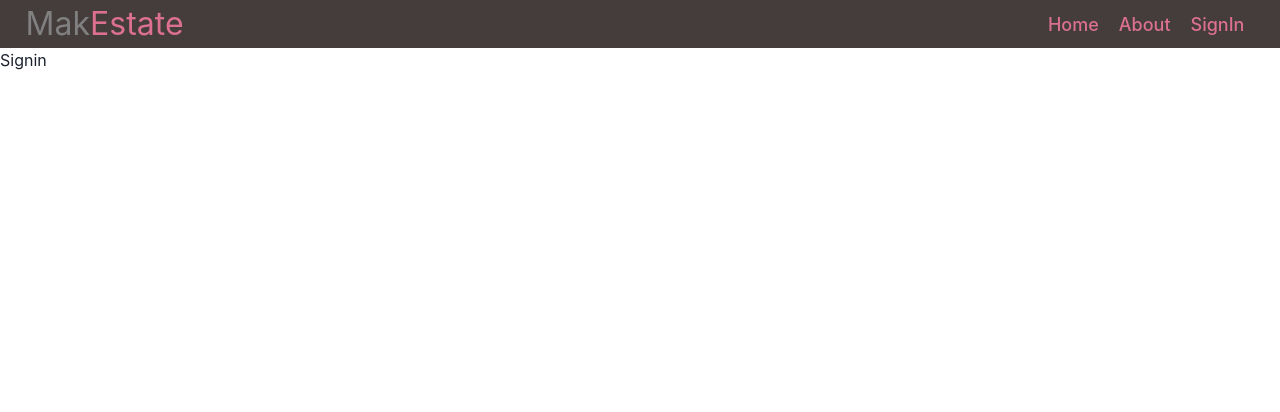
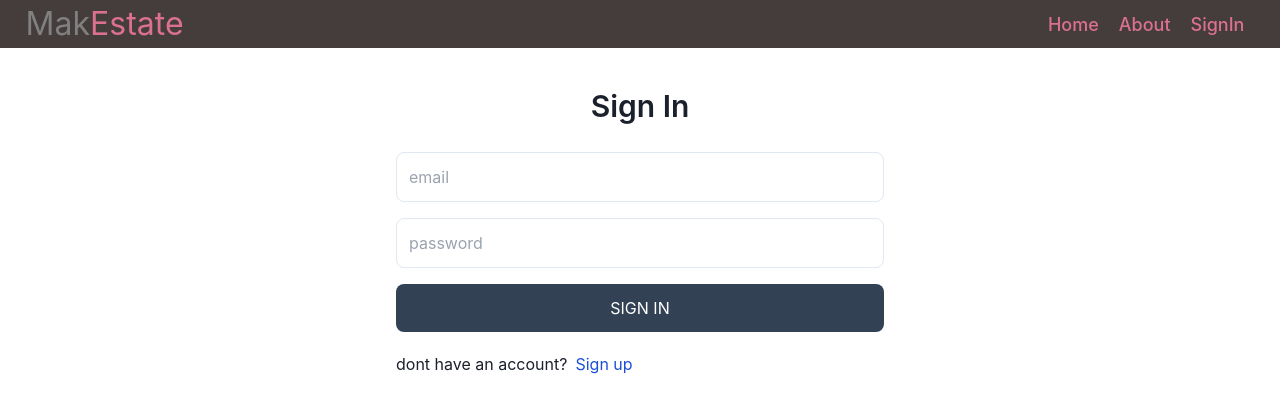
Before and after one commit to neerajkumar4/MERN-estate-app, a React (Create React App) app in the folder client/: page /sign-in in a window 1280 px wide. Shown: the top 412 px of the page. Built offline with nearby package versions, Linux system fonts and the light colour scheme; some icons are missing.

Commit message:
sign in page

```diff
--- a/client/src/pages/Signin.jsx
+++ b/client/src/pages/Signin.jsx
@@ -1,7 +1,77 @@
-import React from "react";
+import React, { useState } from "react";
+import { Link, useNavigate } from "react-router-dom";
 
 const Signin = () => {
-  return <div>Signin</div>;
+  const [formData, setFormData] = useState({});
+  const [error, setError] = useState(null);
+  const [loading, setLoading] = useState(false);
+  const navigate = useNavigate();
+  const handleChange = (e) => {
+    setFormData({
+      ...formData,
+      [e.target.id]: e.target.value,
+    });
+  };
+  const handleSubmit = async (e) => {
+    e.preventDefault();
+    try {
+      setLoading(true);
+      const res = await fetch("http://localhost:4000/api/auth/signin", {
+        method: "POST",
+        headers: {
+          "Content-Type": "application/json",
+        },
+        body: JSON.stringify(formData),
+      });
+      const data = await res.json();
+      console.log(data);
+      if (data.success === false) {
+        setLoading(false);
+        setError(data.message);
+        return;
+      }
+      setLoading(false);
+      setError(null);
+      navigate("/");
+    } catch (error) {
+      setLoading(false);
+      setError(error.message);
+    }
+  };
+  return (
+    <div className="p-3 max-w-lg mx-auto">
+      <h1 className="text-3xl text-center font-semibold my-7">Sign In</h1>
+      <form onSubmit={handleSubmit} className="flex flex-col gap-4">
+        <input
+          type="email"
+          placeholder="email"
+          id="email"
+          className=" border p-3 rounded-lg"
+          onChange={handleChange}
+        />
+        <input
+          type="password"
+          placeholder="password"
+          id="password"
+          className=" border p-3 rounded-lg"
+          onChange={handleChange}
+        />
+        <button
+          disabled={loading}
+          className="bg-slate-700 text-white p-3 rounded-lg uppercase hover:opacity-95 disabled:opacity-80"
+        >
+          {loading ? "Loading..." : "Sign In"}
+        </button>
+      </form>
+      <div className="flex gap-2 mt-5">
+        <p>dont have an account?</p>
+        <Link to="/sign-up">
+          <span className="text-blue-700">Sign up</span>
+        </Link>
+      </div>
+      {error && <p className="text-red-500 mt-5">{error}</p>}
+    </div>
+  );
 };
 
 export default Signin;
```
